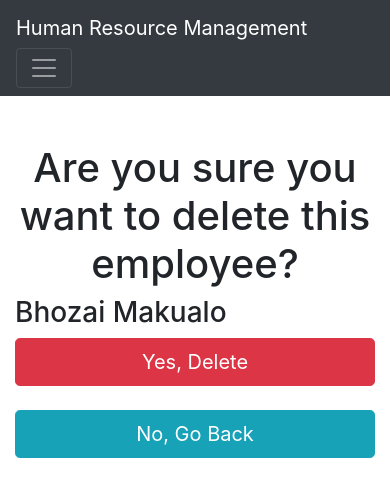
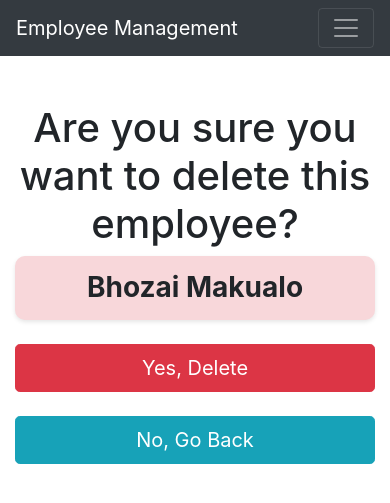
Before and after one commit to SkosanaVusi/Human-Resource-Management, a Django app: page /employees/delete/4/ in a window 390 px wide. Shown: the top 503 px of the page. Run offline with Django 5.2, Linux system fonts and the light colour scheme; a user stored in the database is signed in; data comes from the database, SQL or seed files in the repository; both versions use the stored data as it was after the commit; some libraries are stand-ins or nearby versions.

Commit message:
Improved confirm delete page with styled employee name
- Updated employee_confirm_delete.html with a highlighted employee name
- Added light red background, padding, rounded corners, and shadow to name display
- Included viewport meta tag for responsiveness
- Maintained navigation bar and Bootstrap styling for consistency

```diff
--- a/human_resource_management/employees/templates/employees/employee_confirm_delete.html
+++ b/human_resource_management/employees/templates/employees/employee_confirm_delete.html
@@ -2,13 +2,13 @@
 <html lang="en">
 <head>
     <meta charset="UTF-8">
+    <meta name="viewport" content="width=device-width, initial-scale=1.0">
     <title>Confirm Delete</title>
     <link rel="stylesheet" href="https://maxcdn.bootstrapcdn.com/bootstrap/4.5.2/css/bootstrap.min.css">
 </head>
 <body>
-
 <nav class="navbar navbar-expand-lg navbar-dark bg-dark">
-    <a class="navbar-brand" href="{% url 'employee_list' %}">Human Resource Management</a>
+    <a class="navbar-brand" href="{% url 'employee_list' %}">Employee Management</a>
     <button class="navbar-toggler" type="button" data-toggle="collapse" data-target="#navbarNav" aria-controls="navbarNav" aria-expanded="false" aria-label="Toggle navigation">
         <span class="navbar-toggler-icon"></span>
     </button>
@@ -31,10 +31,13 @@
         </ul>
     </div>
 </nav>
-
 <div class="container mt-5">
     <h1 class="text-center">Are you sure you want to delete this employee?</h1>
-    <h3>{{ employee.name }} {{ employee.surname }}</h3>
+    <div class="text-center mb-4">
+        <h3 class="display-6 font-weight-bold" style="background-color: #f8d7da; padding: 15px; border-radius: 10px; box-shadow: 0 2px 4px rgba(0,0,0,0.1);">
+            {{ employee.name }} {{ employee.surname }}
+        </h3>
+    </div>
     <form method="post">
         {% csrf_token %}
         <button type="submit" class="btn btn-danger btn-lg btn-block">Yes, Delete</button>
```
Also changed, not shown: human_resource_management/db.sqlite3.
